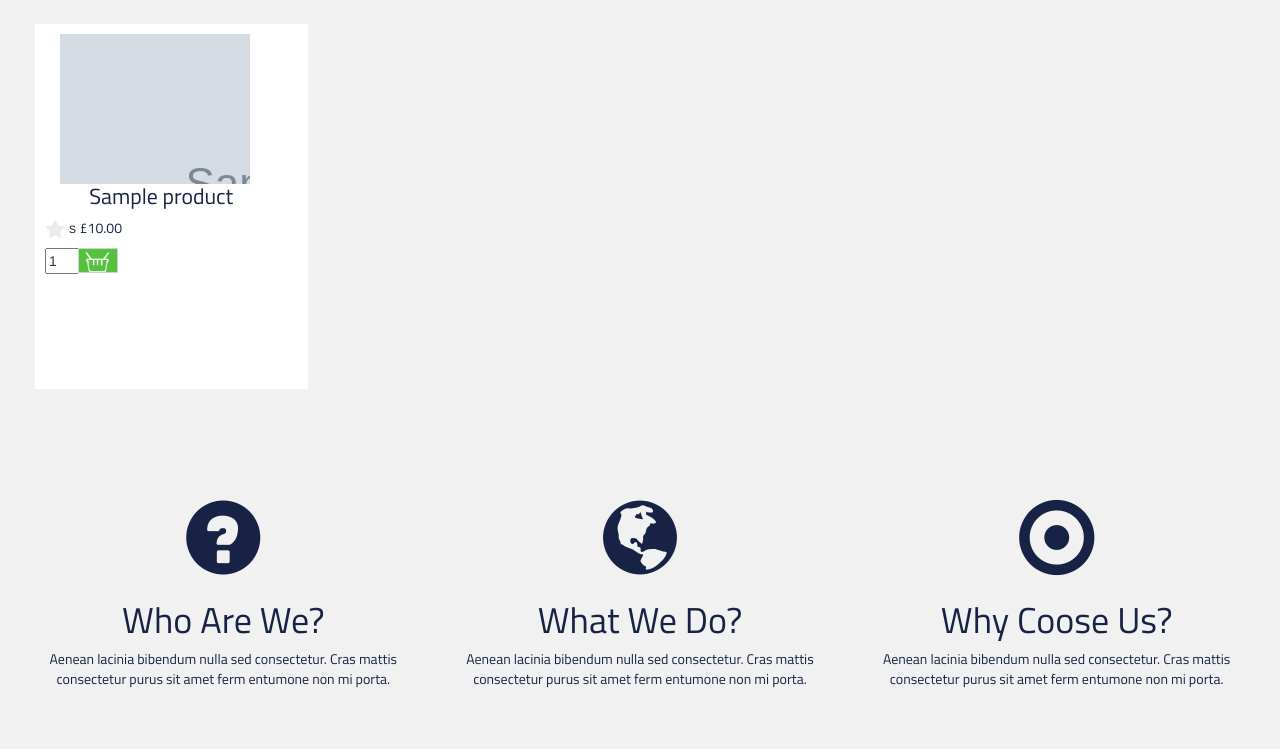
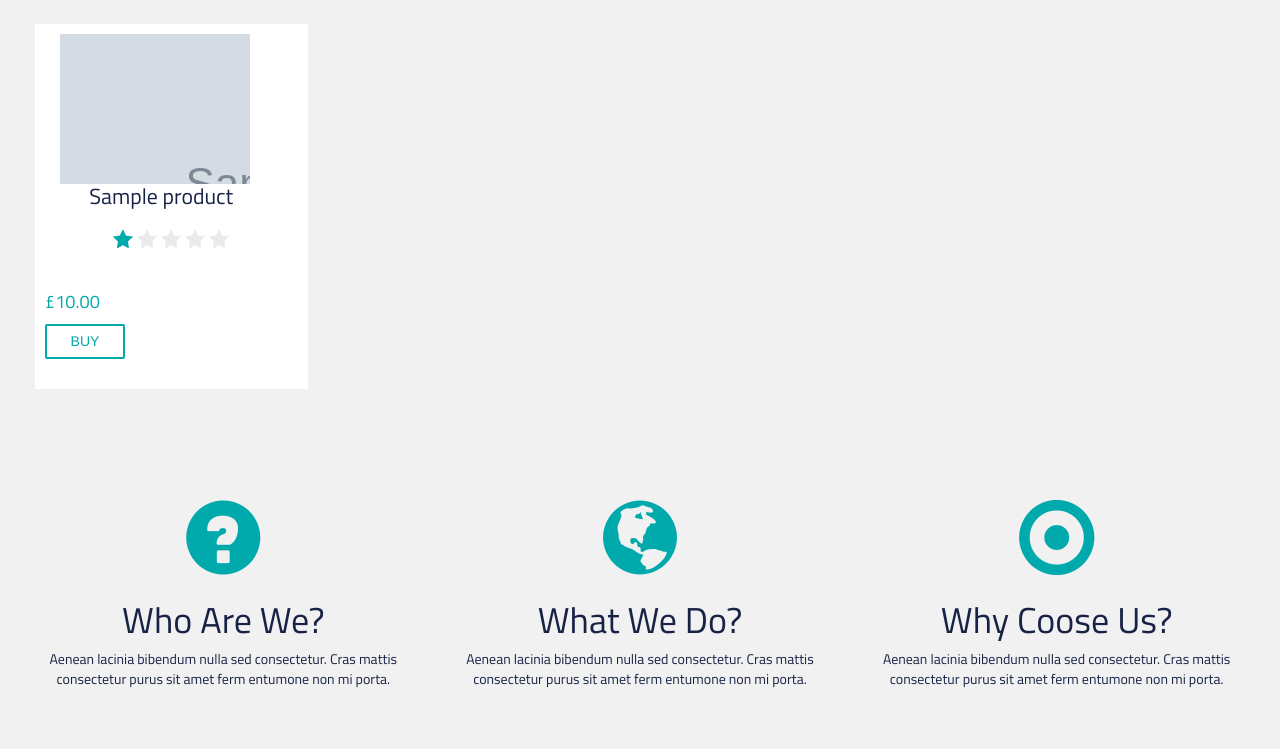
Before and after one commit to freyWill/Amper, a Django app: template templates/index.html in a window 1280 px wide. Shown: the part 586-1336 px from the top of the page. Run offline with Django 3.2, Linux system fonts and the light colour scheme; tables that the repository leaves empty hold one stand-in row (values such as "Sample post"); the template is opened without the code that fills it: values that come from a table or form of the project are taken from there, most other values are stand-ins (such as "Sample title", 1, 10 or a date in 2020); grey boxes marked "Sample" are stand-in pictures; parts of the project's set-up code (start-up, migrations or seed data) failed here and were passed over; some libraries are stand-ins or nearby versions.

Commit message:
styled the add to cart button

```diff
--- a/product/templatetags/amper_tags.py
+++ b/product/templatetags/amper_tags.py
@@ -11,5 +11,5 @@ def get_item(dictionary, key): # custom template tag that converts product title
     return result
 
 @register.filter
-def range( value ):
-  return range( value )
+def get_range(value):
+  return range(value)
--- a/static/css/default.css
+++ b/static/css/default.css
@@ -95,7 +95,7 @@ margin-top:10px;
   border: 0;
   margin-top: -20%;
   }
-/*//==========featured============*/
+/*//==========product============*/
 .featured h1{
 	text-align: center;
 
@@ -141,8 +141,36 @@ margin-top:10px;
 	height: 35px;
 }
 .featured_br p{
-	display:inline-block;
+	color: #00a9ac;
+	font-size: 1.3em;
+	display: inline-block;
+}
+
+.rating{
 	text-align: center;
+	margin-bottom: 40px;
+	margin-top: 20px;
+}
+
+.shopping_cart_image{
+	outline: none;
+	border:2px solid #00a9ac;
+	border-radius: 2px;
+	background-color: white;
+	display: inline-block;
+	width: 80px;
+	height: 35px;
+	color:#00a9ac;
+}
+
+.shopping_cart_image:hover{
+	background-color: #00a9ac;
+	color:white;
+}
+
+.quantity{
+	display: none;
+
 }
 
 /*============== company info =========*/
@@ -154,7 +182,7 @@ margin-top:10px;
 
 .corporate_id span{
 	font-size: 5.5em;
-	color: #182245;
+	color: #00a9ac;
 }
 
 .clients{
@@ -216,19 +244,6 @@ margin-top:10px;
 	color:red;
 }
 
-.shopping_cart_image{
-	outline: none;
-	border:1px solid #D1D1D1;
-	background: #55C23F;
-	background-image:url('../images/basket-icon.png');
-	background-repeat: no-repeat;
-	position: absolute;
-	margin-left:-1px;
-	height:25px;
-	width:40px;
-	background-size: 37px;
-	display: inline-block;
-}
 
 
 /*============ Categories ================*/
--- a/templates/product_segment.html
+++ b/templates/product_segment.html
@@ -6,24 +6,27 @@
         <a href="{% url 'product' product.slug %}" class="col-md-12"> <div class="pr_img_container"> <img alt="{{product.mainImage}}" class="product_img" src="{{MEDIA_URL}}{{product.mainImage}} " alt="{{product.title}}"/></div> </a>
         <h1> <a href="{% url 'product' product.slug %}">{{product.title|truncatechars:40}}</a> </h1>
 
-        {% for i in 3|make_list %}
-          <img src="{% static 'images/gstar.png' %}"/>
-        {% endfor %}
-        s
+        <div class="rating">
+          {% for i in 1|get_range %}
+            <img src="{% static 'images/bstar.png' %}"/>
+          {% endfor %}
+
+          {% for i in 5|add:"-1"|get_range %}
+            <img src="{% static 'images/gstar.png' %}"/>
+          {% endfor %}
+        </div>
         <p> &pound;{{product.price|floatformat:"2"}}</p>
         {# <a href="{% url 'add_to_cart' product.slug 1 %}"><img class="pull-right shopping_icon"src="{% static 'images/basket-icon.png' %}"></a> #}
 
-        {% if cart|get_item:product.title  %}
-          <p>{{cart|get_item:product.title}}</p>
-          <p><span class="glyphicon glyphicon-ok" style="color:green;">Added</span></p>
-        {% endif %}
-
-
 
         <form method="POST" action="{% url 'add_by_post' %}">{% csrf_token %}
-          <input value='1' size='1' name="quantity"/>
-          <input class="shopping_cart_image" type="submit" value=''/>
-          <input type="hidden" name="slug" value='{{product.slug}}'/>
+          <input class="quantity" value='1' size='1' name="quantity"/>
+          {% if cart|get_item:product.title %}
+            <input class="shopping_cart_image" type="submit" value='ADDED'/>
+          {% else %}
+            <input class="shopping_cart_image" type="submit" value='BUY'/>
+          {% endif %}
+          <input type="hidden" name="slug" value="{{product.slug}}"/>
         </form>
       </div>
     </div>
```
